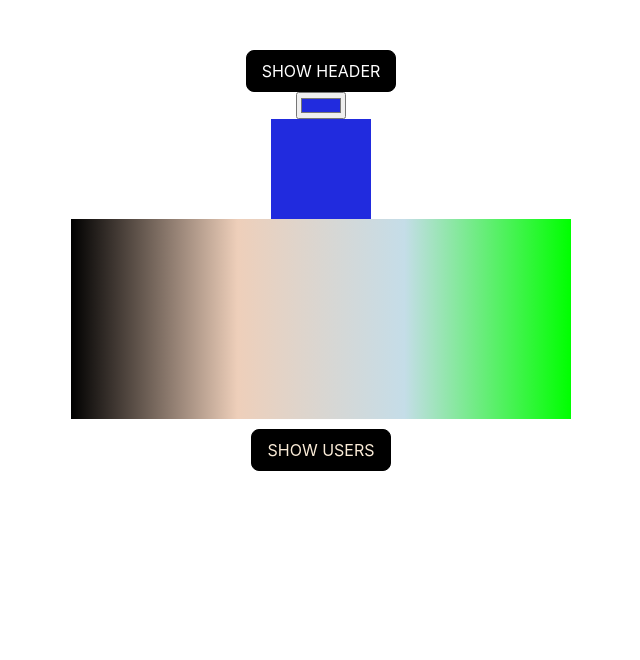
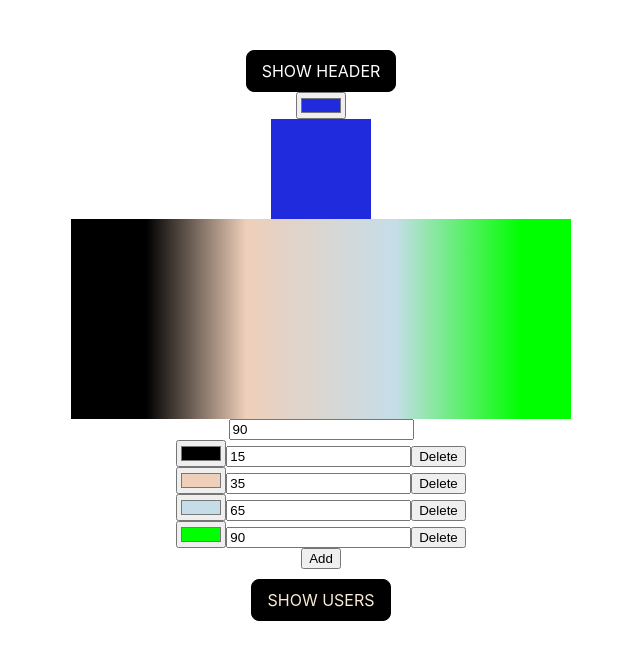
Before and after one commit to lavana555/ignat2, a React (Create React App) app: page /color in a window 1280 px wide. Shown: the top 660 px of the page, without its empty margins (319-959 px from the left). Built offline with nearby package versions, Linux system fonts and the light colour scheme.

Commit message:
finished gradient div with inputs for colors

```diff
--- a/src/Color/Color.tsx
+++ b/src/Color/Color.tsx
@@ -1,8 +1,37 @@
 import React, {FC, useState} from 'react';
 
+type GradientColorsType = {
+    color: string
+    percent: number
+}
+const Color: FC<any> = (props) => {
 
-const Color: FC<any> = (props) => {
     const [color, setColor] = useState('#212bde');
+    const [deg, setDeg] = useState(90);
+    const [gradientColors, setGradientColors] = useState<Array<GradientColorsType>>(
+        [{color: '#000000', percent: 15}, {color: '#EECFBA', percent: 35},
+            {color: '#C5DDE8', percent: 65}, {color: '#00ff00', percent: 90}]);
+    const gradientValue = gradientColors.reduce((sum, inp) =>
+        `${sum},${inp.color} ${inp.percent}%`, '');
+    const inputColors = gradientColors.map((inpObj, index) => (
+        <div key={index}>
+            <input type={'color'} value={inpObj.color}
+                   onChange={e => setGradientColors(gradientColors.map((inpObj, inpIndex) =>
+                       index === inpIndex ? {...inpObj, color: e.currentTarget.value} : inpObj))
+                   }
+            />
+            <input type={'number'} value={inpObj.percent}
+                   onChange={e => setGradientColors(gradientColors.map((inpObj, inpIndex) =>
+                       index === inpIndex ? {...inpObj, percent: Number(e.currentTarget.value)} : inpObj))
+                   }
+            />
+            <button onClick={() => setGradientColors(gradientColors.filter((inpObj, inpIndex) =>
+                inpIndex !== index))}
+            >
+                Delete
+            </button>
+        </div>
+    ));
     return (
         <div style={{display: "flex", flexDirection: "column", alignItems: "center"}}>
             <input type={"color"} value={color} onChange={e => setColor(e.currentTarget.value)}/>
@@ -10,8 +39,13 @@ const Color: FC<any> = (props) => {
             <div style={{
                 height: '200px',
                 width: '500px',
-                background: 'linear-gradient(90deg,#000000, #EECFBA, #C5DDE8, #00ff00 )'
+                background: `linear-gradient(${deg}deg ${gradientValue})`
             }}/>
+            <input type={'number'} value={deg} onChange={e => setDeg(Number(e.currentTarget.value))}/>
+            {inputColors}
+            <button onClick={()=>setGradientColors([...gradientColors,{color: '#000000', percent: 100}])}>
+                Add
+            </button>
         </div>
     );
 }
```
